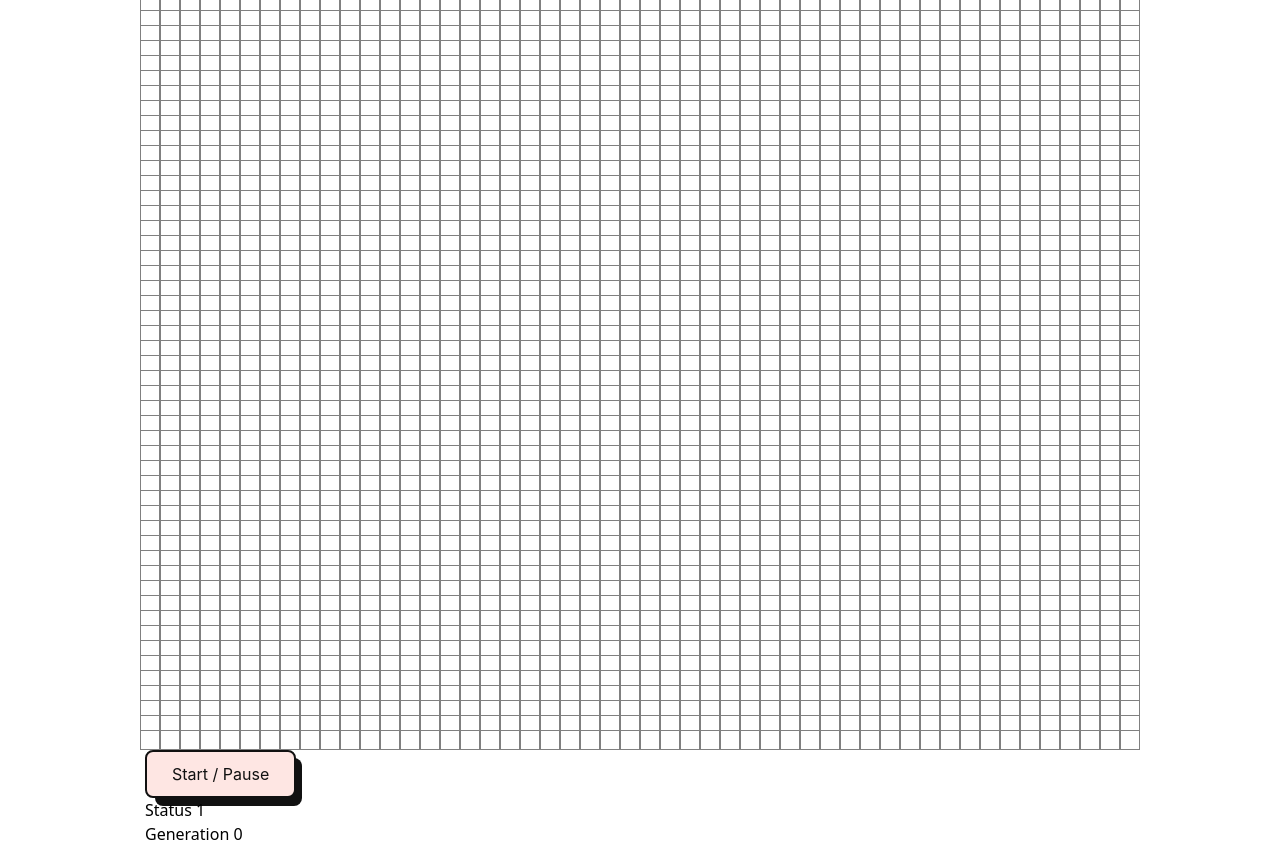
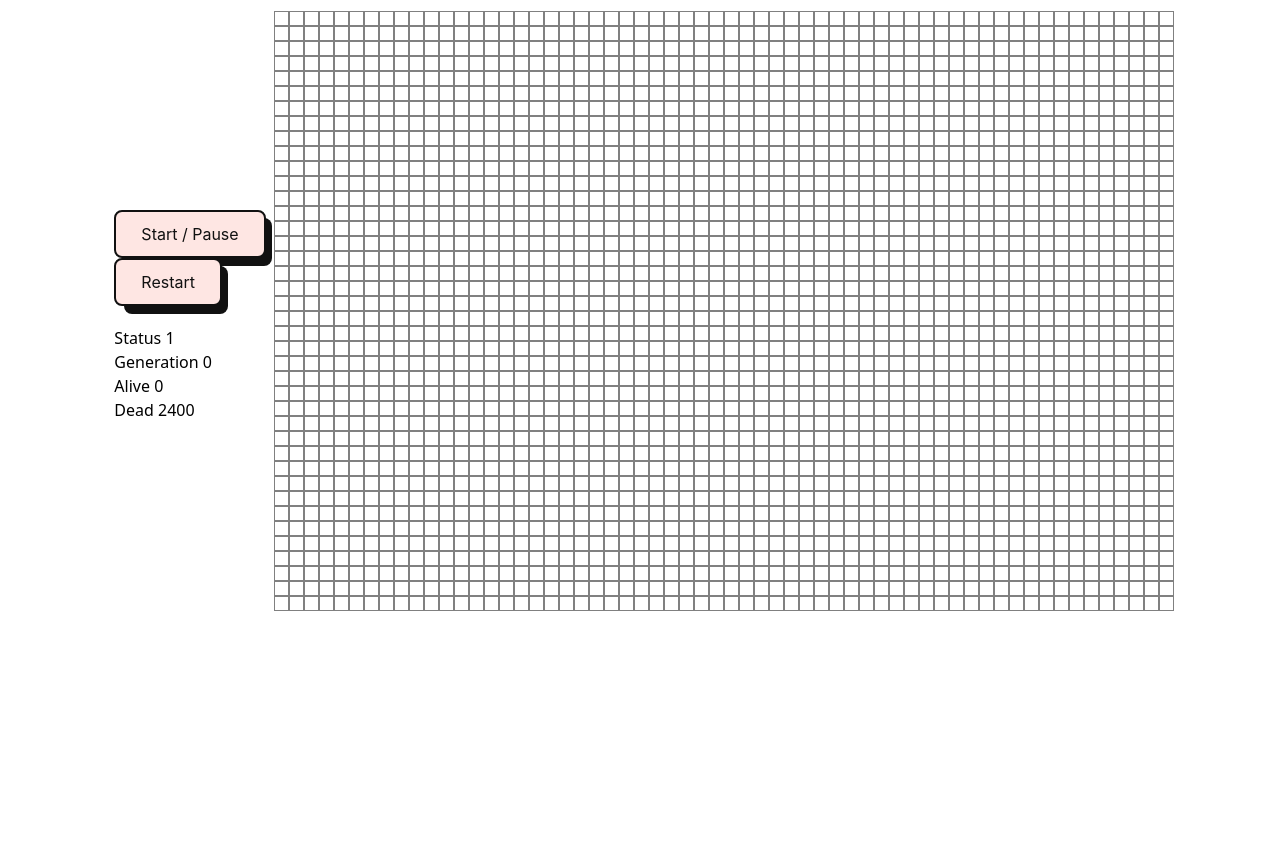
Before and after one commit to Chikitica/angular_game_of_life, an Angular app: page / in a window 1280 px wide. After the commit the page ends 800 px from the top, so only its background shows below. Built offline with nearby package versions, Linux system fonts and the light colour scheme.

Commit message:
Style the board

```diff
--- a/src/app/app.component.html
+++ b/src/app/app.component.html
@@ -1,18 +1,22 @@
-<div class="board">
-  <div class="row" *ngFor="let row of numRows | numToArray">
-    <div class="column" *ngFor="let col of numCols | numToArray">
-      <button class="cell"
-        (click)="onClick(row, col)"
-        [ngClass]="{ alive: board.status(row, col) === 1 }"
-      ></button>
+<div class="flex flex-row my-4">
+
+  <div class="flex-col content-evenly mx-2" fxFlex="40">
+    <button class="info" (click)="startPause()">Start / Pause</button>
+    <button class="info" (click)="restart()">Restart</button>
+
+    <div class="flex flex-col mt-5">
+      <div>Status {{gameStatus}}</div>
+      <div>Generation {{generation}}</div>
+      <div>Alive {{alive}}</div>
+      <div>Dead {{dead}}</div>
     </div>
   </div>
-<div fxLayout="column">
- <button class="info" (click)="startPause()">Start / Pause</button>
- <div>Status {{gameStatus}}</div>
- <div>Generation {{generation}}</div>
+
+  <div fxFlex="60" class="board">
+    <div *ngFor="let col of numCols | numToArray">
+      <div class="column -mt-[9px]" *ngFor="let row of numRows | numToArray">
+        <button class="cell" (click)="onClick(row, col)" [ngClass]="{ alive: board.status(row, col) === 1 }"></button>
+      </div>
+    </div>
+  </div>
 </div>
-
-
-
-</div>
--- a/src/app/app.component.scss
+++ b/src/app/app.component.scss
@@ -1,18 +1,17 @@
+body {
+  margin: 30px;
+  font-family: Roboto, 'Helvetica Neue', sans-serif;
+  background: #eee;
+}
+
 .board {
   display: flex;
-  flex-direction: column;
+  flex-direction: row;
 }
 
-.row {
-  display: flex;
-  flex-direction: row;
-  margin: -5px;
-}
-
-
 .board button.cell {
-  width: 20px;
-  height: 20px;
+  width: 15px;
+  height: 15px;
 
   background-color: white;
   border: 1px solid gray;
--- a/src/app/app.component.ts
+++ b/src/app/app.component.ts
@@ -20,8 +20,8 @@ export class AppComponent implements OnInit{
 
 
   constructor(){
-    this.numCols = 50;
-    this.numRows = 50;
+    this.numCols = 60;
+    this.numRows = 40;
     this.generation = 0;
     this.gameStatus = 1;
     this.board = new Board(this.numCols, this.numRows);
```
